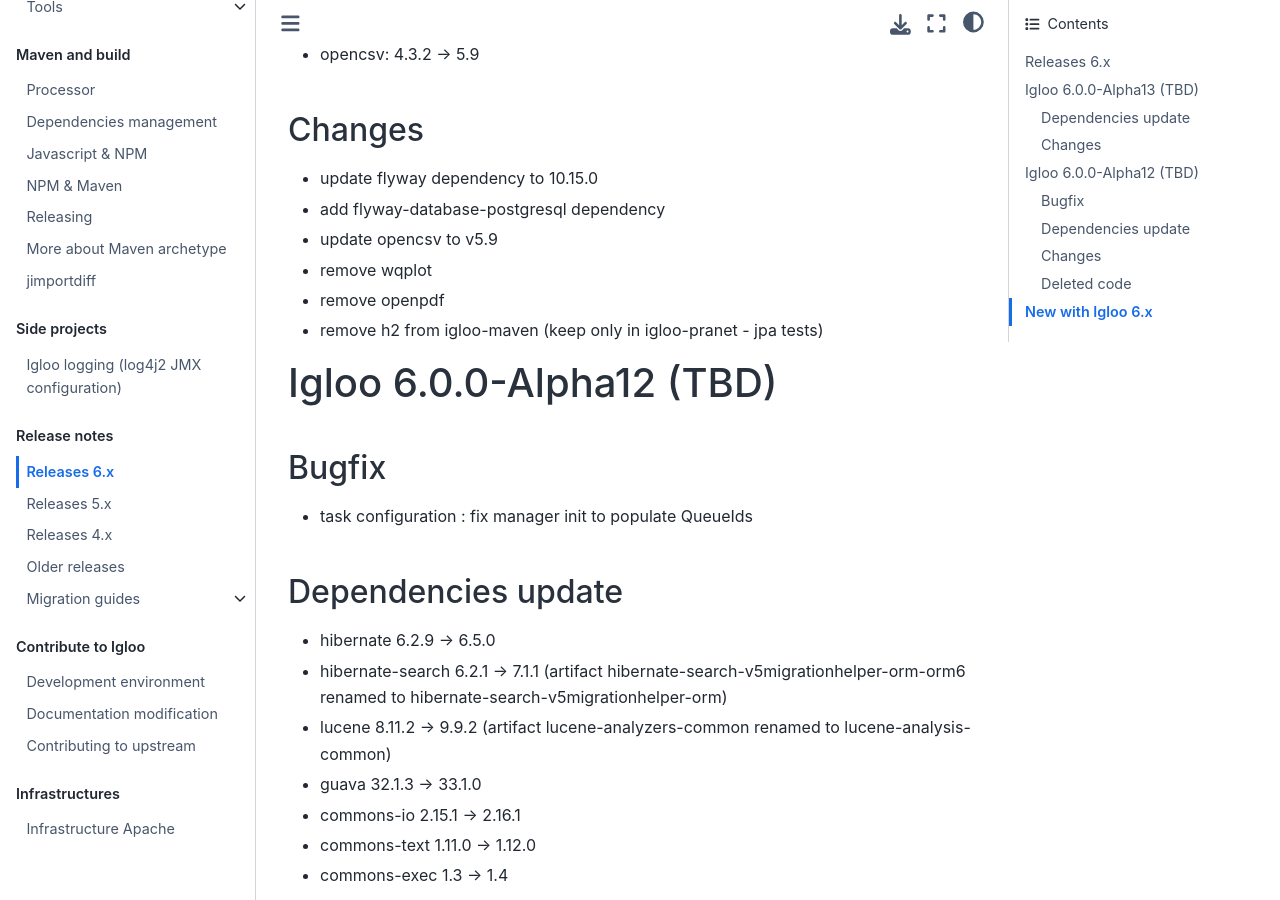
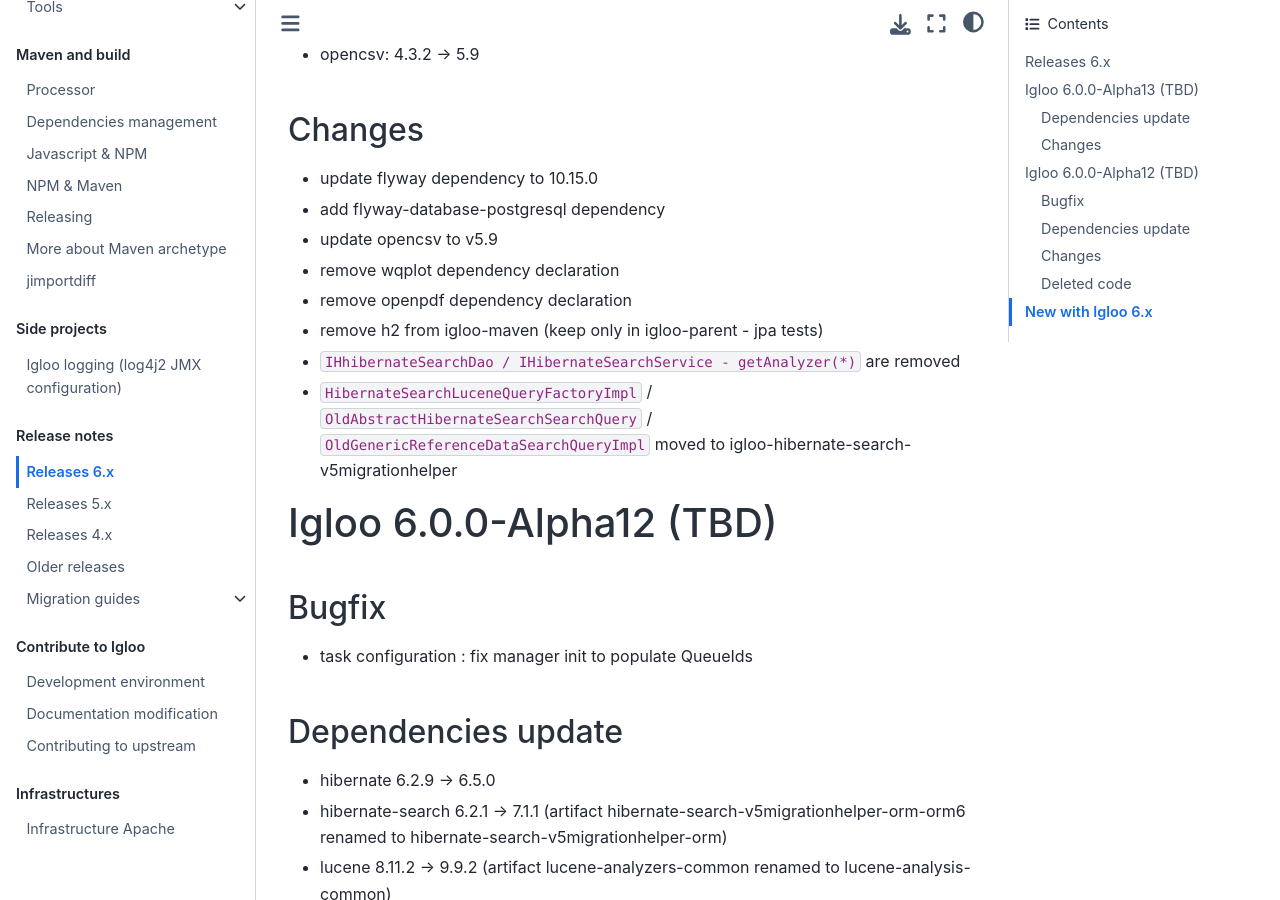
Before and after one commit to igloo-project/igloo-doc, a Sphinx documentation site: the page built from source/release-notes/releases-6.x.md, in a window 1280 px wide and 900 px high, scrolled down 1483 px. Built offline with Sphinx 7.4.7 and the Sphinx Book theme 1.1.4, drawn with Linux system fonts in a browser that asks for light colours.

Commit message:
notes for 6.0.0-Alpha13

```diff
--- a/source/release-notes/releases-6.x.md
+++ b/source/release-notes/releases-6.x.md
@@ -50,9 +50,11 @@
 * update flyway dependency to 10.15.0
 * add flyway-database-postgresql dependency
 * update opencsv to v5.9
-* remove wqplot
-* remove openpdf
-* remove h2 from igloo-maven (keep only in igloo-pranet - jpa tests)
+* remove wqplot dependency declaration
+* remove openpdf dependency declaration
+* remove h2 from igloo-maven (keep only in igloo-parent - jpa tests)
+* `IHhibernateSearchDao / IHibernateSearchService - getAnalyzer(*)` are removed
+* `HibernateSearchLuceneQueryFactoryImpl` / `OldAbstractHibernateSearchSearchQuery` / `OldGenericReferenceDataSearchQueryImpl` moved to igloo-hibernate-search-v5migrationhelper
 
 # Igloo 6.0.0-Alpha12 (TBD)
 
```
